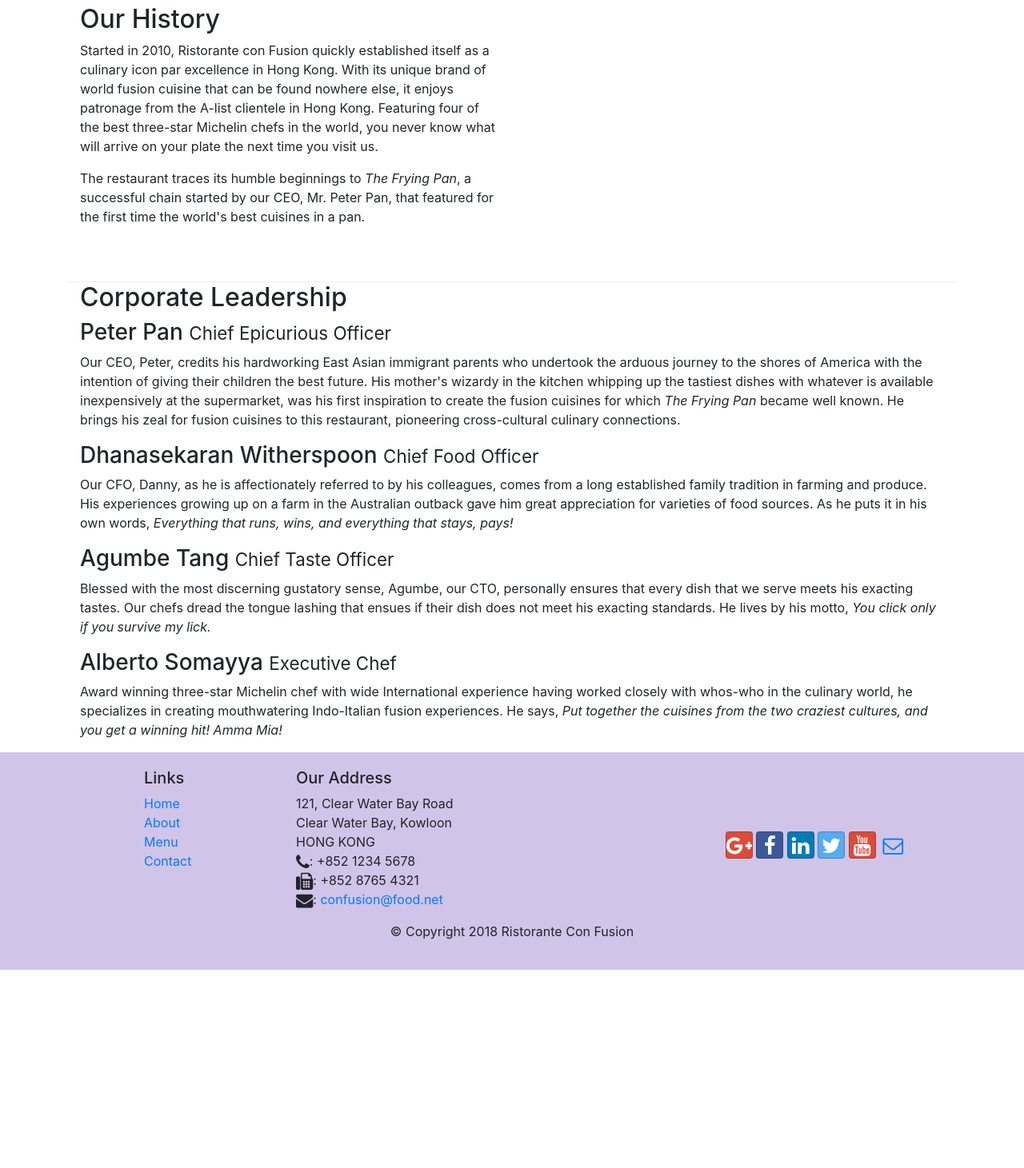
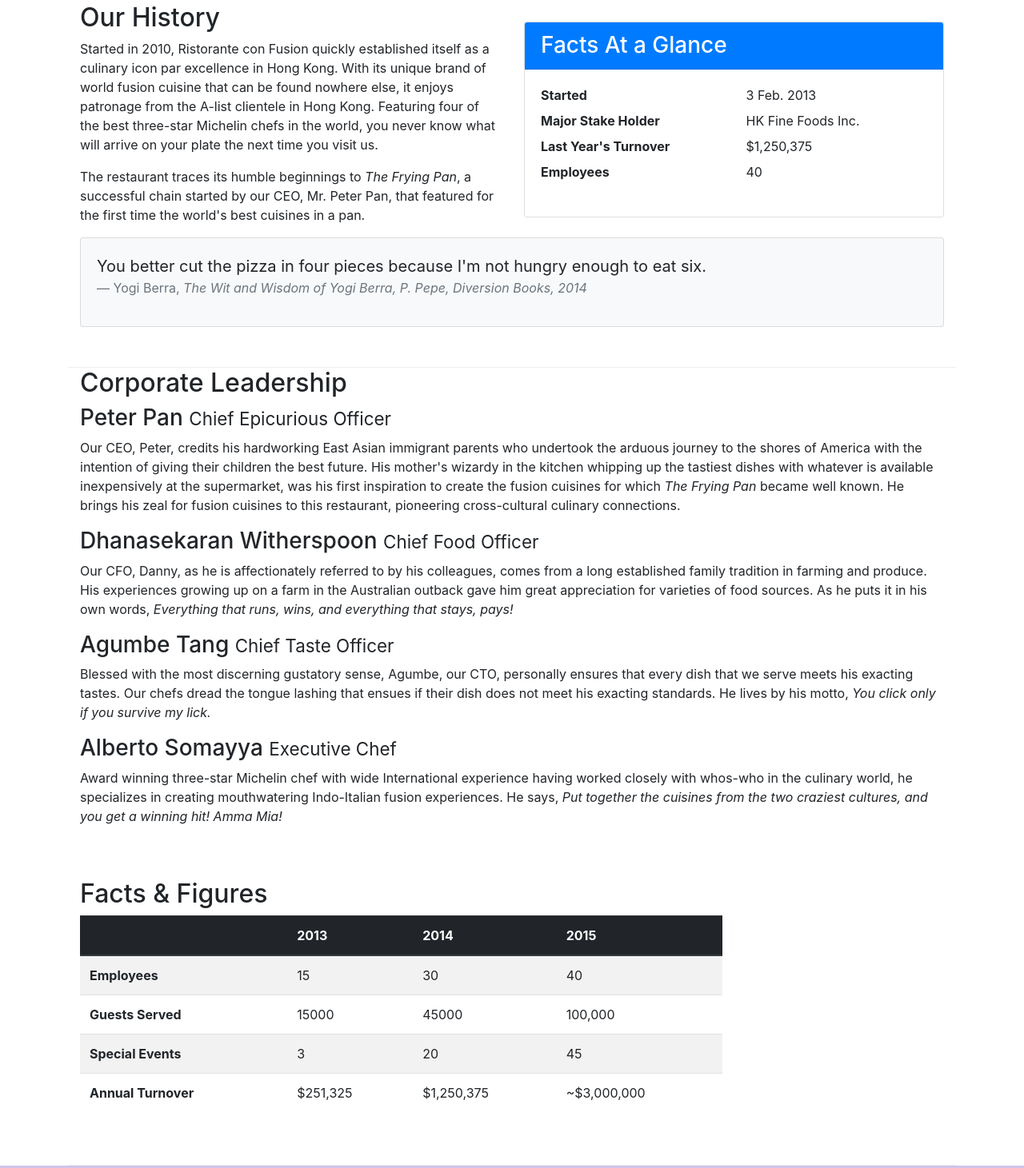
Before and after one commit to JavierHevia/Bootstrap4curso, a website: page aboutus.html in a window 1280 px wide. Shown: the part 512-1973 px from the top of the page at 80% size. Before the commit the page ends 1725 px from the top, so only its background shows below. Drawn offline with nearby package versions, Linux system fonts and the light colour scheme.

Commit message:
tables & card

```diff
--- a/aboutus.html
+++ b/aboutus.html
@@ -66,7 +66,34 @@
                 <p>Started in 2010, Ristorante con Fusion quickly established itself as a culinary icon par excellence in Hong Kong. With its unique brand of world fusion cuisine that can be found nowhere else, it enjoys patronage from the A-list clientele in Hong Kong.  Featuring four of the best three-star Michelin chefs in the world, you never know what will arrive on your plate the next time you visit us.</p>
                 <p>The restaurant traces its humble beginnings to <em>The Frying Pan</em>, a successful chain started by our CEO, Mr. Peter Pan, that featured for the first time the world's best cuisines in a pan.</p>
             </div>
-            <div class="col-12 col-sm-6">
+            <div class="col-sm">
+                <div class="card">
+                    <h3 class="card-header bg-primary text-white">Facts At a Glance</h3>
+                    <div class="card-body">
+                        <dl class="row">
+                            <dt class="col-6">Started</dt>
+                            <dd class="col-6">3 Feb. 2013</dd>
+                            <dt class="col-6">Major Stake Holder</dt>
+                            <dd class="col-6">HK Fine Foods Inc.</dd>
+                            <dt class="col-6">Last Year's Turnover</dt>
+                            <dd class="col-6">$1,250,375</dd>
+                            <dt class="col-6">Employees</dt>
+                            <dd class="col-6">40</dd>
+                        </dl>
+                    </div>
+                </div>
+            </div>
+            <div class="col-12">
+                <div class="card card-body bg-light">
+                    <blockquote class="blockquote">
+                        <p class="mb-0">You better cut the pizza in four pieces because
+                            I'm not hungry enough to eat six.</p>
+                        <footer class="blockquote-footer">Yogi Berra,
+                            <cite title="Source Title">The Wit and Wisdom of Yogi Berra,
+                            P. Pepe, Diversion Books, 2014</cite>
+                        </footer>
+                    </blockquote>
+                </div>
             </div>
         </div>
 
@@ -84,7 +111,50 @@
                 <p class="d-none d-sm-block">Award winning three-star Michelin chef with wide International experience having worked closely with whos-who in the culinary world, he specializes in creating mouthwatering Indo-Italian fusion experiences. He says, <em>Put together the cuisines from the two craziest cultures, and you get a winning hit! Amma Mia!</em></p>
             </div>
        </div>
-
+       <div class="row row-content">
+            <div class="col-12 col-sm-9">
+                <h2> Facts &amp; Figures</h2>
+                <div class="table-responsive">
+                    <table class="table table-striped">
+                        <thead class="thead-dark">
+                            <tr>
+                                <th>&nbsp;</th>
+                                <th>2013</th>
+                                <th>2014</th>
+                                <th>2015</th>
+                            </tr>
+                        </thead>
+                        <tbody>
+                            <tr>
+                                <th>Employees</th>
+                                <td>15</td>
+                                <td>30</td>
+                                <td>40</td>
+                            </tr>
+                            <tr>
+                                <th>Guests Served</th>
+                                <td>15000</td>
+                                <td>45000</td>
+                                <td>100,000</td>
+                            </tr>
+                            <tr>
+                                <th>Special Events</th>
+                                <td>3</td>
+                                <td>20</td>
+                                <td>45</td>
+                            </tr>
+                            <tr>
+                                <th>Annual Turnover</th>
+                                <td>$251,325</td>
+                                <td>$1,250,375</td>
+                                <td>~$3,000,000</td>
+                            </tr>
+                        </tbody>
+                    </table>
+                </div>
+            </div>
+            <div class="col-12 col-sm-3"></div>
+       </div>
     </div>
 
     <footer class="footer">
```
